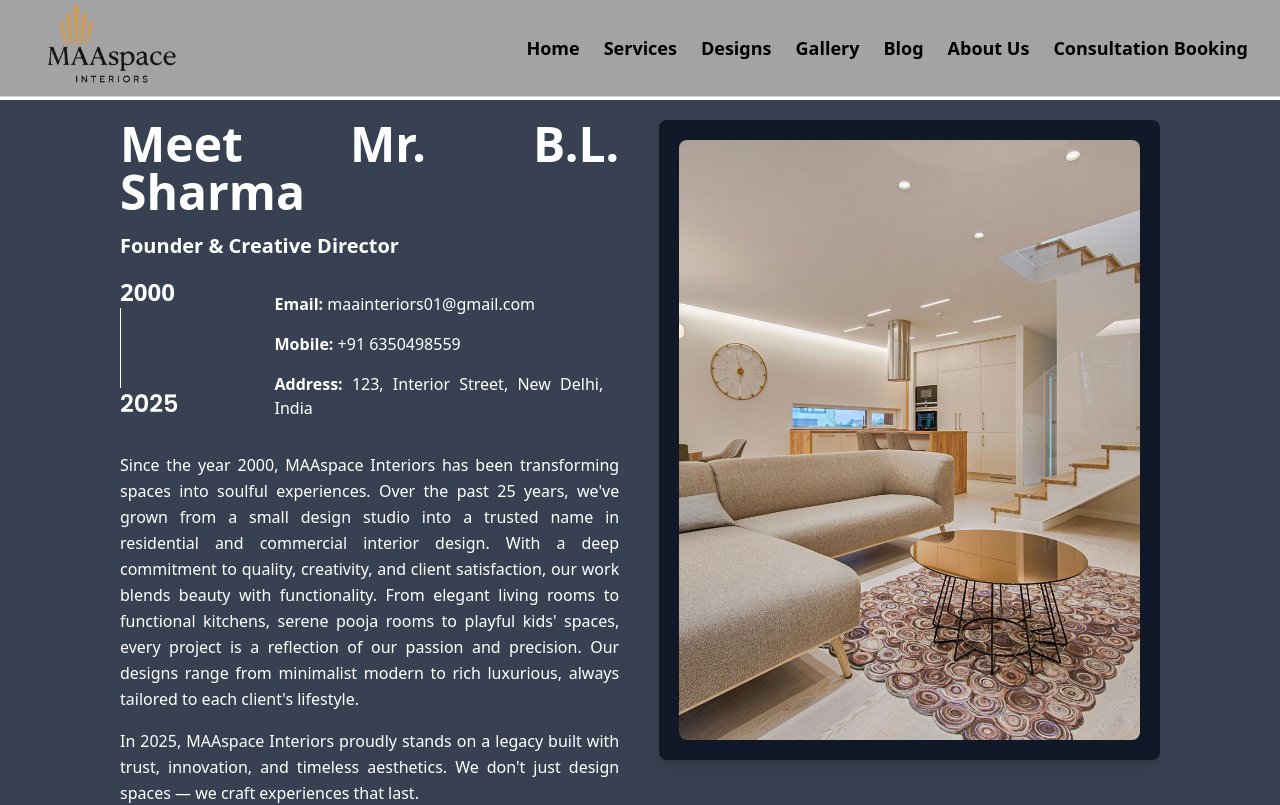
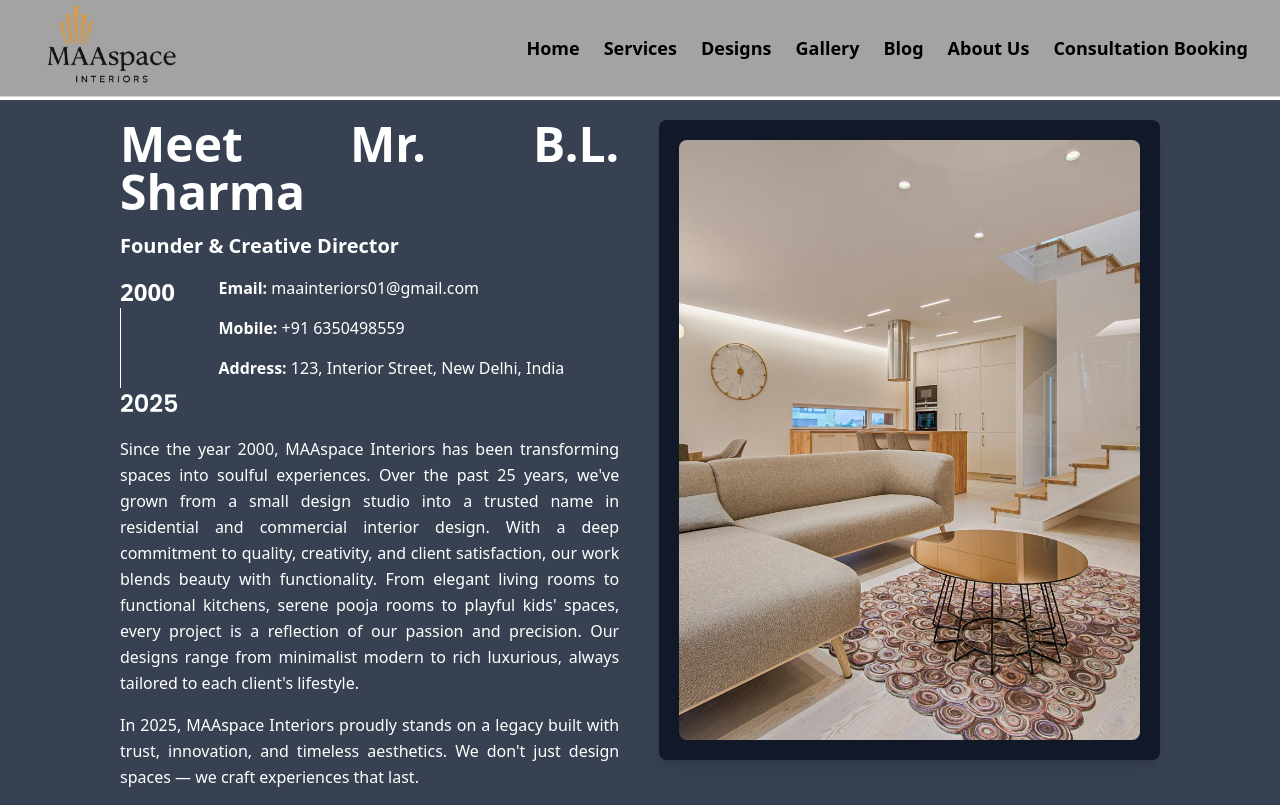
Before and after one commit to Cod-Rajeev/MAAspace-Interiors, a React (Vite) app: page /AboutUs in a window 1280 px wide. Shown: the top 805 px of the page. Built offline with nearby package versions, Linux system fonts and the light colour scheme.

Commit message:
about email numabr set

```diff
--- a/src/AboutUs/AboutUs.jsx
+++ b/src/AboutUs/AboutUs.jsx
@@ -17,7 +17,7 @@ const AboutUs = () => {
             <h2 class="font-bold text-lg sm:text-xl md:text-1xl ">
               Founder & Creative Director
             </h2>
-            <div className="flex flex-row gap-20 items-start">
+            <div className="flex flex-row gap-10 items-start">
               {/* Timeline */}
               <div className="flex flex-col">
                 <h1 className="text-sm md:text-2xl font-bold">2000</h1>
@@ -26,7 +26,7 @@ const AboutUs = () => {
               </div>
 
               {/* Contact Info (right beside timeline) */}
-              <div className="space-y-4 text-white text-sm md:text-base p-4">
+              <div className="space-y-4 text-white text-sm md:text-base p-0">
                 <p>
                   <strong>Email:</strong> maainteriors01@gmail.com
                 </p>
--- a/src/footer/Footer.jsx
+++ b/src/footer/Footer.jsx
@@ -58,7 +58,7 @@ const Footer = () => {
           <div className="space-y-4 md:px-0 px-20 font-semibold text-base">
             <h6 className="uppercase text-lg">Contact</h6>
             <p className="flex items-center gap-2">
-              <MapPin /> New York, NY 10012, US
+              <MapPin /> New Delhi, Delhi 10012, India
             </p>
             <p className="flex items-center gap-2">
               <MailPlus /> maainteriors01@gmail.com
@@ -97,5 +97,4 @@ const Footer = () => {
 
 
 
-
 export default Footer;
```
